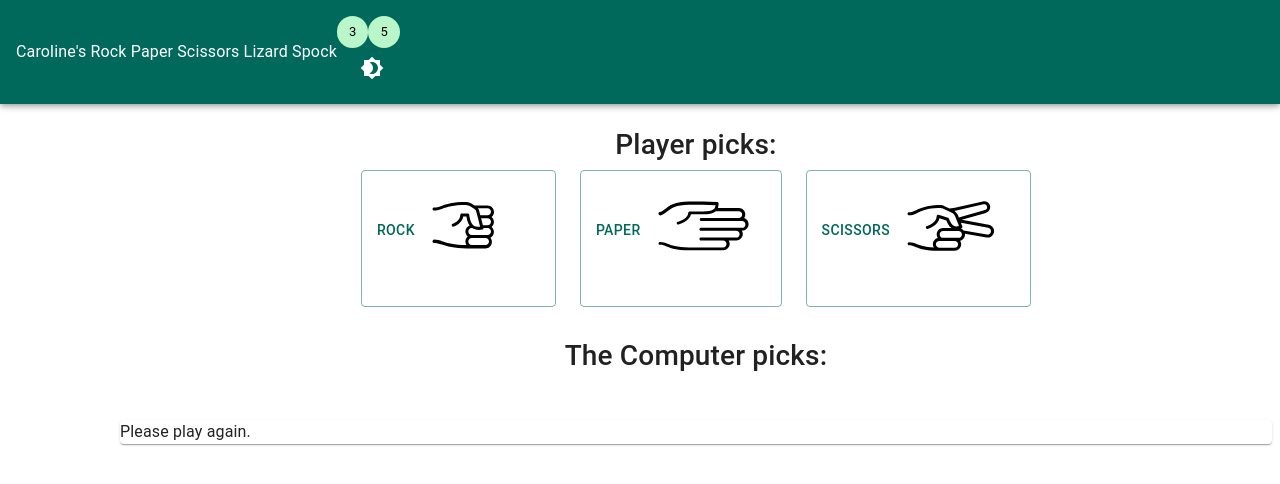
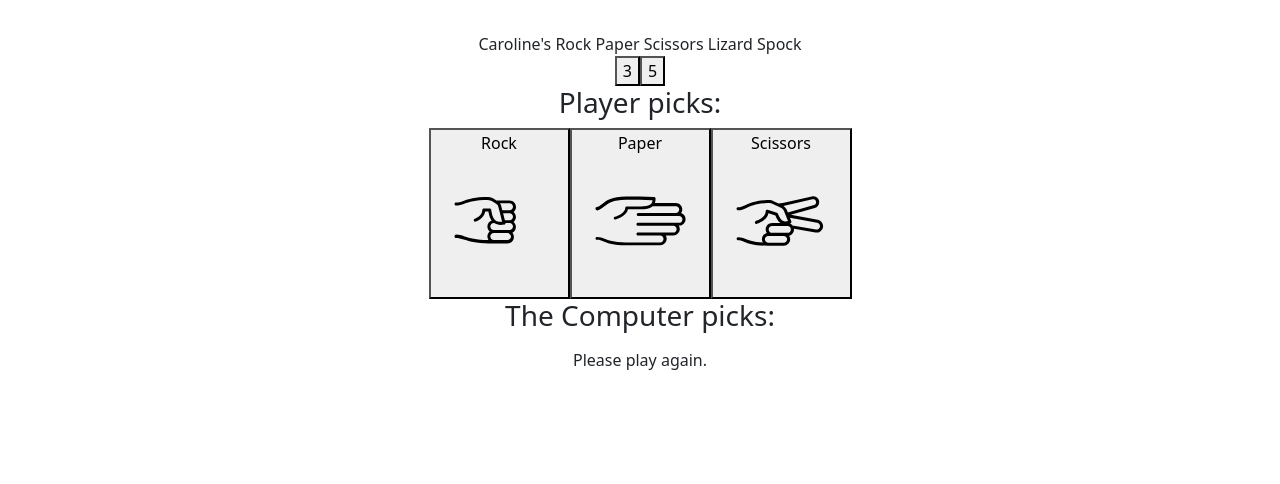
Before and after one commit to caro-turnbull/RockPaperScissorsLizardSpock, a React (Vite) app: page / in a window 1280 px wide. Shown: the top 484 px of the page. Built offline with nearby package versions, Linux system fonts and the light colour scheme.

Commit message:
MUI removed

```diff
--- a/src/App.jsx
+++ b/src/App.jsx
@@ -1,5 +1,4 @@
 import { useState } from 'react';
-import { Stack, Box, Container } from '@mui/material';
 
 import './App.css';
 import 'bootstrap/dist/css/bootstrap.min.css';
@@ -10,27 +9,16 @@ import CompPick from './Components/ComputerPick';
 import Results from './Components/Results';
 
 
-// const Item = styled(Paper)(({ theme }) => ({
-//   backgroundColor: theme.palette.mode === 'dark' ? '#1A2027' : '#fff',
-//   ...theme.typography.body2,
-//   padding: theme.spacing(1),
-//   textAlign: 'center',
-//   color: theme.palette.text.secondary,
-// }));
-
 function App() {
 
   return (
     <>
-    <NavBar />
-    <Container sx={{margin: "4em", padding: "2em"}}>
-      <Stack spacing={4}>
-        <Box><UserPick /></Box>
-        <Box><CompPick /></Box>
-        <Box><Results /></Box>
-      </Stack>
-     </Container>
-
+      <NavBar />
+      <div>
+        <UserPick />
+        <CompPick />
+        <Results />
+      </div>
     </>
   );
 }
--- a/src/Components/ComputerPick.jsx
+++ b/src/Components/ComputerPick.jsx
@@ -1,6 +1,6 @@
 import { useState, useContext } from 'react';
 import { DataContext } from '../Providers/dataProvider';
-import { Paper } from '@mui/material';
+
 
 
 function CompPick() {
@@ -14,10 +14,10 @@ function CompPick() {
   return (
     <>
       <h3>The Computer picks:</h3>
-      <Paper>
+      <div>
         <p>{compChoice.name}</p>
      {includeImage}
-     </Paper>
+     </div>
     </>
   );
 }
--- a/src/Components/HandsButton.jsx
+++ b/src/Components/HandsButton.jsx
@@ -1,18 +1,15 @@
 import { useState, useContext } from 'react';
-
-import { Container, Stack, Button } from "@mui/material";
 import { DataContext } from '../Providers/dataProvider';
 
 const HandsButton = (props) => {
   const { game, userClick } = useContext(DataContext);
   return (
-    <Button
-      variant="outlined"
+    <button
       onClick={() => userClick(props.choice.name)}
     >
       <p>{props.choice.name}</p>
       <img src={props.choice.img} alt='hand' height={125} width={125} />
-    </Button>
+    </button>
   );
 };
 export default HandsButton;
--- a/src/Components/NavBar.jsx
+++ b/src/Components/NavBar.jsx
@@ -1,8 +1,7 @@
 import { useState, useContext, createContext } from 'react';
+import { DataContext } from '../Providers/dataProvider';
+import useTheme from '@mui/material/styles/useTheme';
 import IconButton from '@mui/material/IconButton';
-import { DataContext } from '../Providers/dataProvider';
-import { AppBar, Box, Chip, Stack, Typography } from '@mui/material';
-import useTheme from '@mui/material/styles/useTheme';
 import Brightness4Icon from '@mui/icons-material/Brightness4';
 import Brightness7Icon from '@mui/icons-material/Brightness7';
 
@@ -18,25 +17,15 @@ function NavBar() {
 
   return (
     <>
-      <AppBar >
-        <Stack direction="row"  alignItems="center" sx={{ padding:'1rem'}}>
+     Caroline's Rock Paper Scissors Lizard Spock
+      <div>
+        <button onClick={() => chooseGame(3)}>3</button>
+        <button onClick={() => chooseGame(5)}>5</button>
+      </div>
 
-        <Typography align='left'>
-          Caroline's Rock Paper Scissors Lizard Spock
-        </Typography>
-        <Box >
-
-          <Box>
-            <Chip color="secondary" label='3' onClick={() => chooseGame(3)} />
-            <Chip color="secondary" label='5' onClick={() => chooseGame(5)} />
-          </Box>
-          <IconButton sx={{ ml: 1 }} onClick={colorMode.toggleColorMode} color="inherit">
+          {/* <IconButton sx={{ ml: 1 }} onClick={colorMode.toggleColorMode} color="inherit">
             {theme.palette.mode === 'dark' ? <Brightness7Icon /> : <Brightness4Icon />}
-          </IconButton>
-        </Box>
-        </Stack>
-
-      </AppBar>
+          </IconButton> */}
     </>
   );
 }
--- a/src/Components/Results.jsx
+++ b/src/Components/Results.jsx
@@ -1,10 +1,8 @@
 import { useState, useContext } from 'react';
 import { DataContext } from '../Providers/dataProvider';
-import { Box, Paper, Stack, Typography } from '@mui/material';
 
 function Results() {
   const { result } = useContext(DataContext);
-
 
   let resultHeader;
   if (result.type === 'winner') {
@@ -19,13 +17,8 @@ function Results() {
 
   return (
     <>
-      {/* <AppBar position="fixed" color="primary" sx={{ top: 'auto', bottom: 0 }}> */}
-      <Paper >
-      <Stack direction="row" spacing={2}>
-          <Box>{resultHeader}</Box>
-          <Box>{result.reason}</Box>
-        </Stack>
-      </ Paper>
+      {resultHeader}
+      {result.reason}
     </>
 
   );
--- a/src/Components/UserPick.jsx
+++ b/src/Components/UserPick.jsx
@@ -3,7 +3,6 @@ import { useState, useContext } from 'react';
 import HandsButton from './HandsButton';
 import { DataContext } from '../Providers/dataProvider';
 
-import { Button, Container, Stack } from '@mui/material';
 
 function UserPick() {
   const { game, userClick } = useContext(DataContext);
@@ -11,21 +10,18 @@ function UserPick() {
     <>
       <h3>Player picks:</h3>
 
-      <Container>
-        <Stack spacing={3} direction="row" justifyContent="center" alignItems="center">
-
+     <div>
           {game.map((choice) => {
             return (
               <HandsButton
-                key={choice.name}
-                choice={choice}
+              key={choice.name}
+              choice={choice}
               />
 
-            );
-          })
+              );
+            })
           }
-        </Stack>
-      </Container>
+          </div>
 
     </>
   );
--- a/src/main.jsx
+++ b/src/main.jsx
@@ -2,8 +2,7 @@ import React from 'react';
 import ReactDOM from 'react-dom/client';
 import App from './App.jsx';
 import DataProvider from './Providers/dataProvider.jsx';
-import { ThemeProvider } from '@mui/material/styles';
-import CssBaseline from '@mui/material/CssBaseline';
+// import { ThemeProvider } from '@mui/material/styles';
 import theme from './theme';
 // import ResultProvider from './Providers/resultsProvider.jsx';
 // import './index.css';
@@ -11,12 +10,9 @@ import theme from './theme';
 ReactDOM.createRoot(document.getElementById('root')).render(
   <React.StrictMode>
     <DataProvider>
-      <ThemeProvider theme={theme}>
-        <CssBaseline />
-        {/* <ResultProvider> */}
+      {/* <ThemeProvider theme={theme}> */}
         <App />
-        {/* </ResultProvider> */}
-      </ThemeProvider>
+      {/* </ThemeProvider> */}
     </DataProvider>
   </React.StrictMode>
 );
```
Also changed, not shown: src/Providers/resultsProvider.jsx (deleted, +0 -32 lines).
